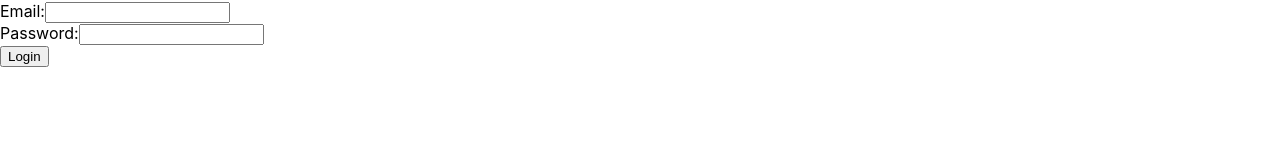
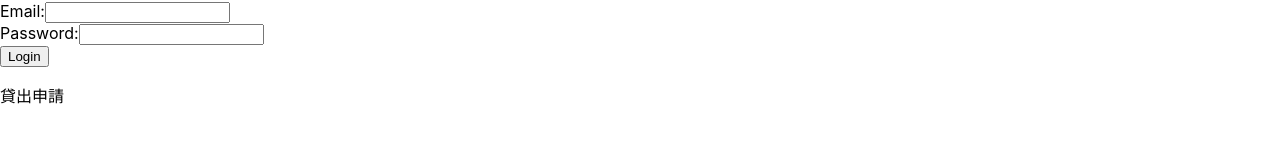
Before and after one commit to takumiTakahata/equipment_management_system, a React (Create React App) app in the folder equipment_management_app/: page /lending_request in a window 1280 px wide. Shown: the part 473-616 px from the top of the page. Built offline with nearby package versions, Linux system fonts and the light colour scheme.

Commit message:
貸出申請のファイル作成,route設定

```diff
--- /dev/null
+++ b/equipment_management_app/src/components/lending_request.tsx
@@ -0,0 +1,11 @@
+import React from "react";
+
+function LendingRequest() {
+  return (
+    <div>
+      <p>貸出申請</p>
+    </div>
+  );
+}
+
+export default LendingRequest;
--- a/equipment_management_app/src/routes/user_route.tsx
+++ b/equipment_management_app/src/routes/user_route.tsx
@@ -8,6 +8,7 @@ import ProductList from "../components/product_list";
 import UserTop from "../components/user_top";
 import QrReading from "../components/qr_reading";
 import ReturnRequest from "../components/return_request";
+import LendingRequest from "../components/lending_request";
 
 function UserRoute() {
   return (
@@ -20,13 +21,15 @@ function UserRoute() {
         {/*ユーザーパスワード変更画面 */}
         <Route path="/user_password_change" element={<UserPasswordChange />} />
         {/*備品一覧*/}
-        <Route path="/user_top" element={<ProductList />} />
+        <Route path="/product_list" element={<ProductList />} />
         {/* ユーザートップ画面 */}
-        <Route path="/user_password_change" element={<UserTop />} />
+        <Route path="/user_top" element={<UserTop />} />
         {/*QR読み込み画面 */}
-        <Route path="/user_password_change" element={<QrReading />} />
+        <Route path="/qr_reading" element={<QrReading />} />
         {/*返却申請画面*/}
-        <Route path="/user_password_change" element={<ReturnRequest />} />
+        <Route path="/return_request" element={<ReturnRequest />} />
+        {/*貸出申請画面*/}
+        <Route path="/lending_request" element={<LendingRequest />} />
       </Routes>
     </div>
   );
```
